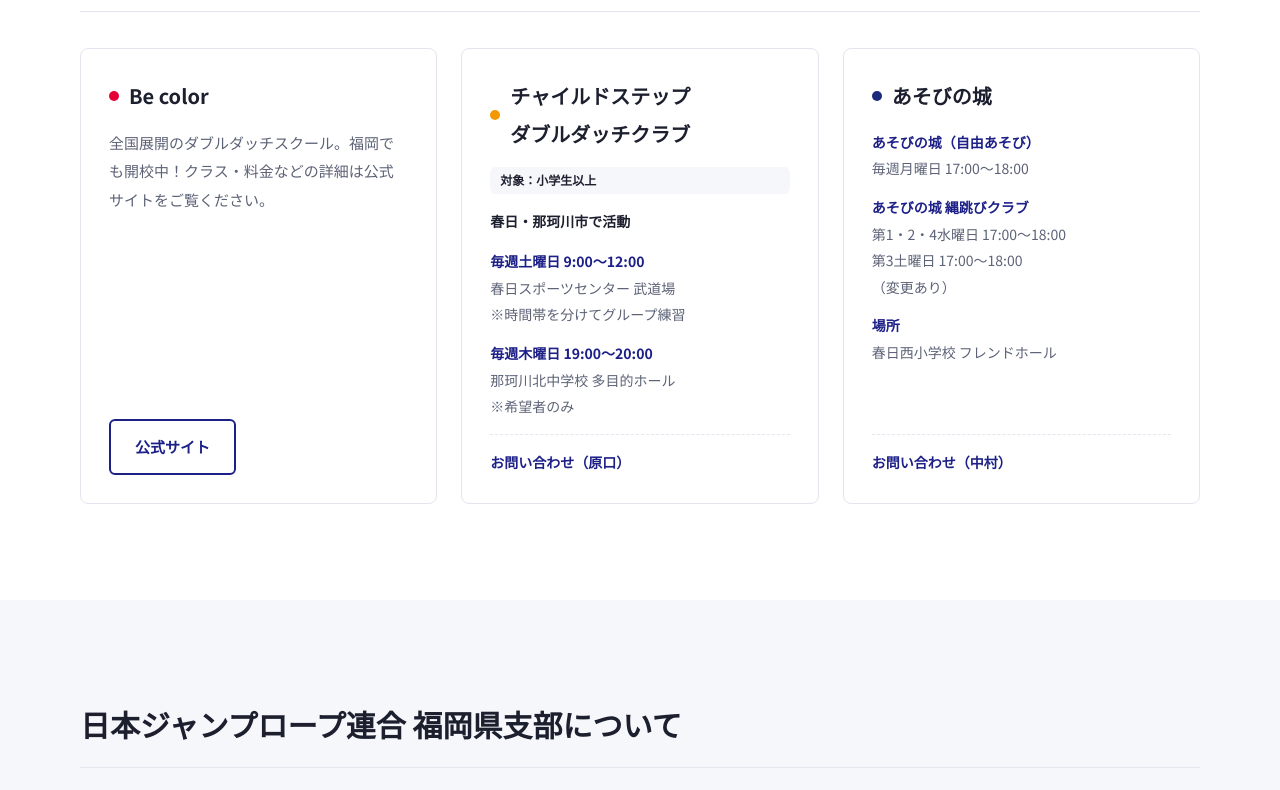
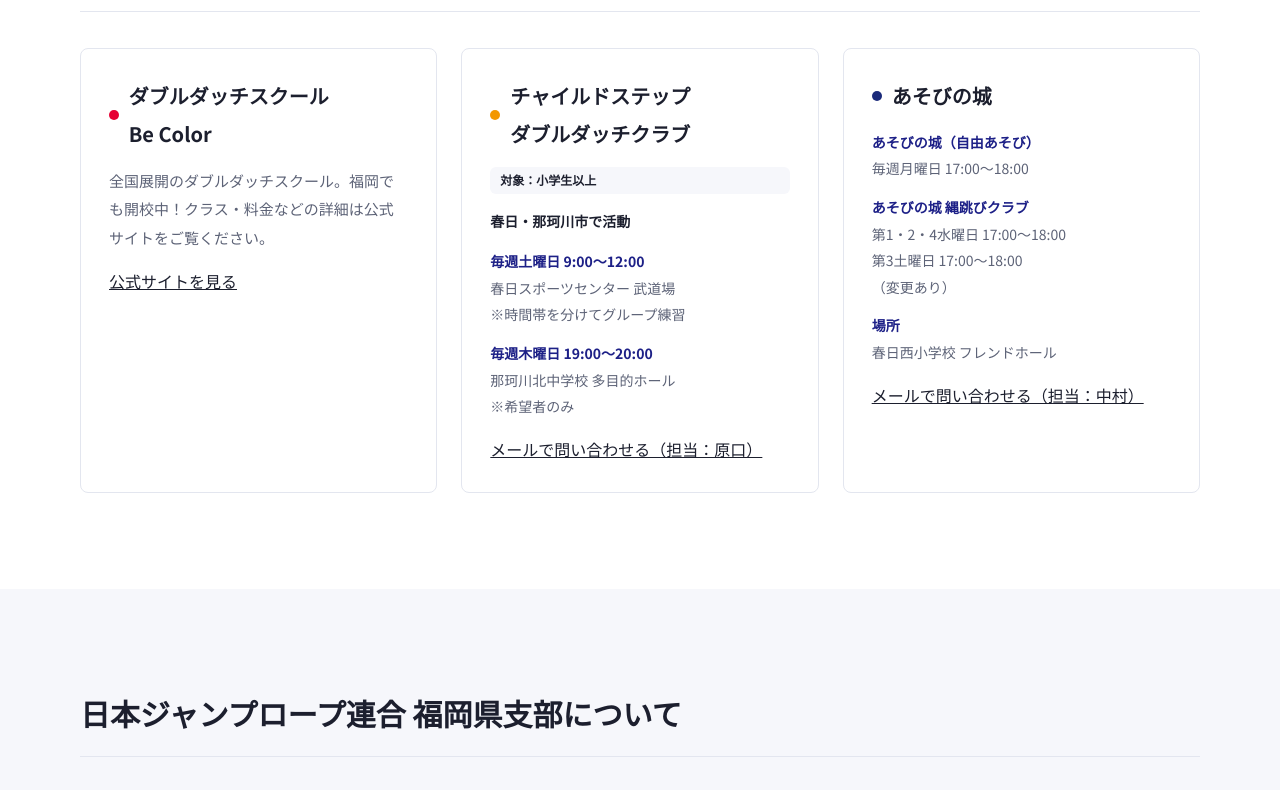
Before and after one commit to yamadai84/jjru-fukuoka, a plain HTML site: page index.html in a window 1280 px wide. Shown: the part 1607-2397 px from the top of the page. Drawn offline with Linux system fonts and the light colour scheme.

Commit message:
Add files via upload

```diff
--- a/index.html
+++ b/index.html
@@ -90,19 +90,19 @@
     <div class="sec-head reveal"><div class="ja">スクール情報</div></div>
     <div class="schools">
       <div class="school reveal" style="--c:#e60033">
-        <h3>Be color</h3>
+        <h3><span>ダブルダッチスクール <span class="nb">Be Color</span></span></h3>
         <p style="font-size:15px;color:var(--muted)">全国展開のダブルダッチスクール。福岡でも開校中！クラス・料金などの詳細は公式サイトをご覧ください。</p>
-        <a class="btn btn-line" href="https://becolor.jp/" target="_blank" rel="noopener" style="align-self:flex-start;margin-top:auto">公式サイト</a>
+        <a class="school-btn" href="https://becolor.jp/" target="_blank" rel="noopener">公式サイトを見る</a>
       </div>
       <div class="school reveal" style="--c:#f39800">
-        <h3>チャイルドステップ<br>ダブルダッチクラブ</h3>
+        <h3><span>チャイルドステップ<br>ダブルダッチクラブ</span></h3>
         <span class="target">対象：小学生以上</span>
         <p style="font-size:14px;font-weight:700">春日・那珂川市で活動</p>
         <dl>
           <div><dt>毎週土曜日 9:00〜12:00</dt><dd>春日スポーツセンター 武道場<br>※時間帯を分けてグループ練習</dd></div>
           <div><dt>毎週木曜日 19:00〜20:00</dt><dd>那珂川北中学校 多目的ホール<br>※希望者のみ</dd></div>
         </dl>
-        <a class="contact" href="mailto:funfitclub1994@outlook.jp">お問い合わせ（原口）</a>
+        <a class="school-btn" href="mailto:funfitclub1994@outlook.jp">メールで問い合わせる（担当：原口）</a>
       </div>
       <div class="school reveal" style="--c:#1b2a7a">
         <h3>あそびの城</h3>
@@ -111,7 +111,7 @@
           <div><dt>あそびの城 縄跳びクラブ</dt><dd>第1・2・4水曜日 17:00〜18:00<br>第3土曜日 17:00〜18:00<br>（変更あり）</dd></div>
           <div><dt>場所</dt><dd>春日西小学校 フレンドホール</dd></div>
         </dl>
-        <a class="contact" href="mailto:yoshimi38-38@i.softbank.jp">お問い合わせ（中村）</a>
+        <a class="school-btn" href="mailto:yoshimi38-38@i.softbank.jp">メールで問い合わせる（担当：中村）</a>
       </div>
     </div>
   </div>
```
